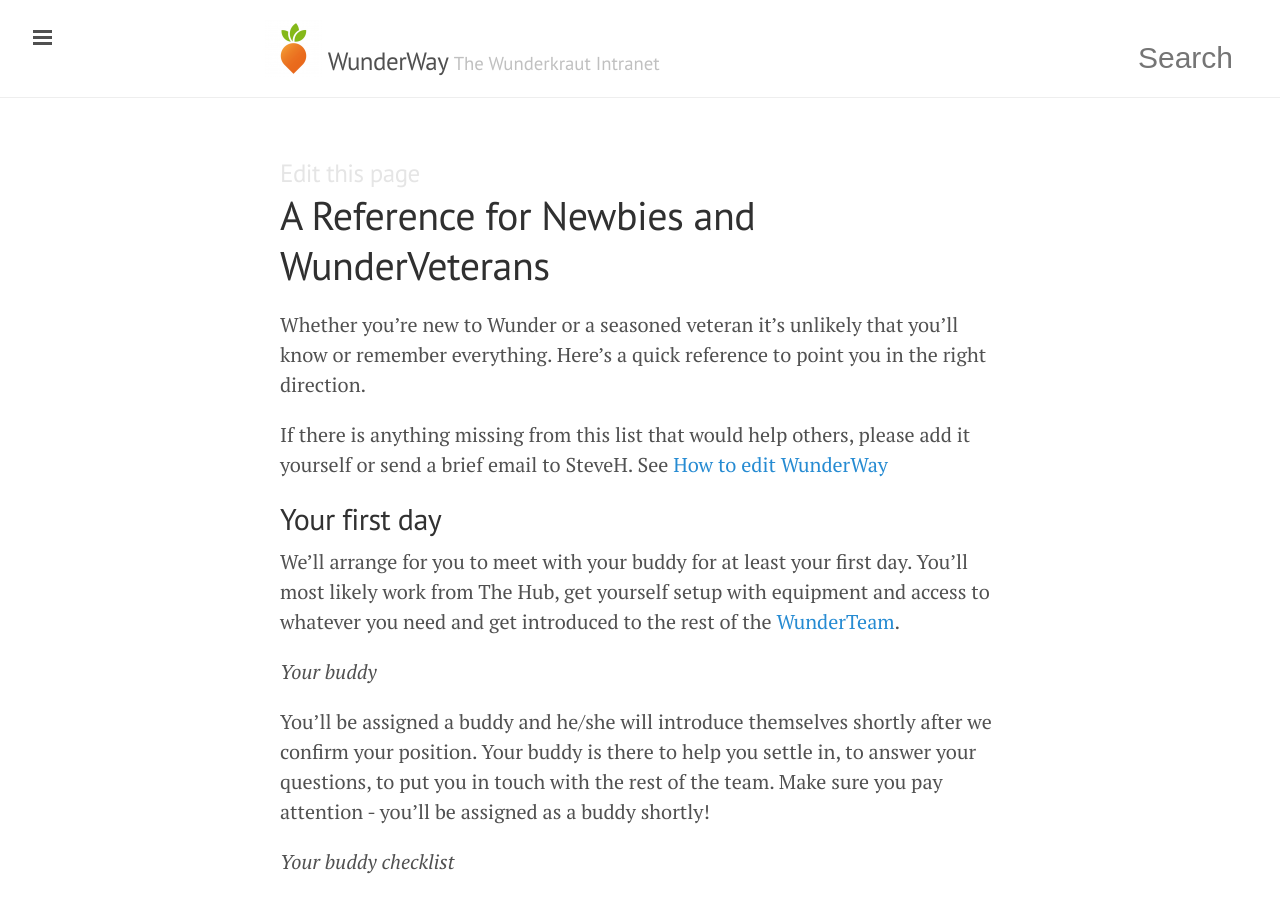
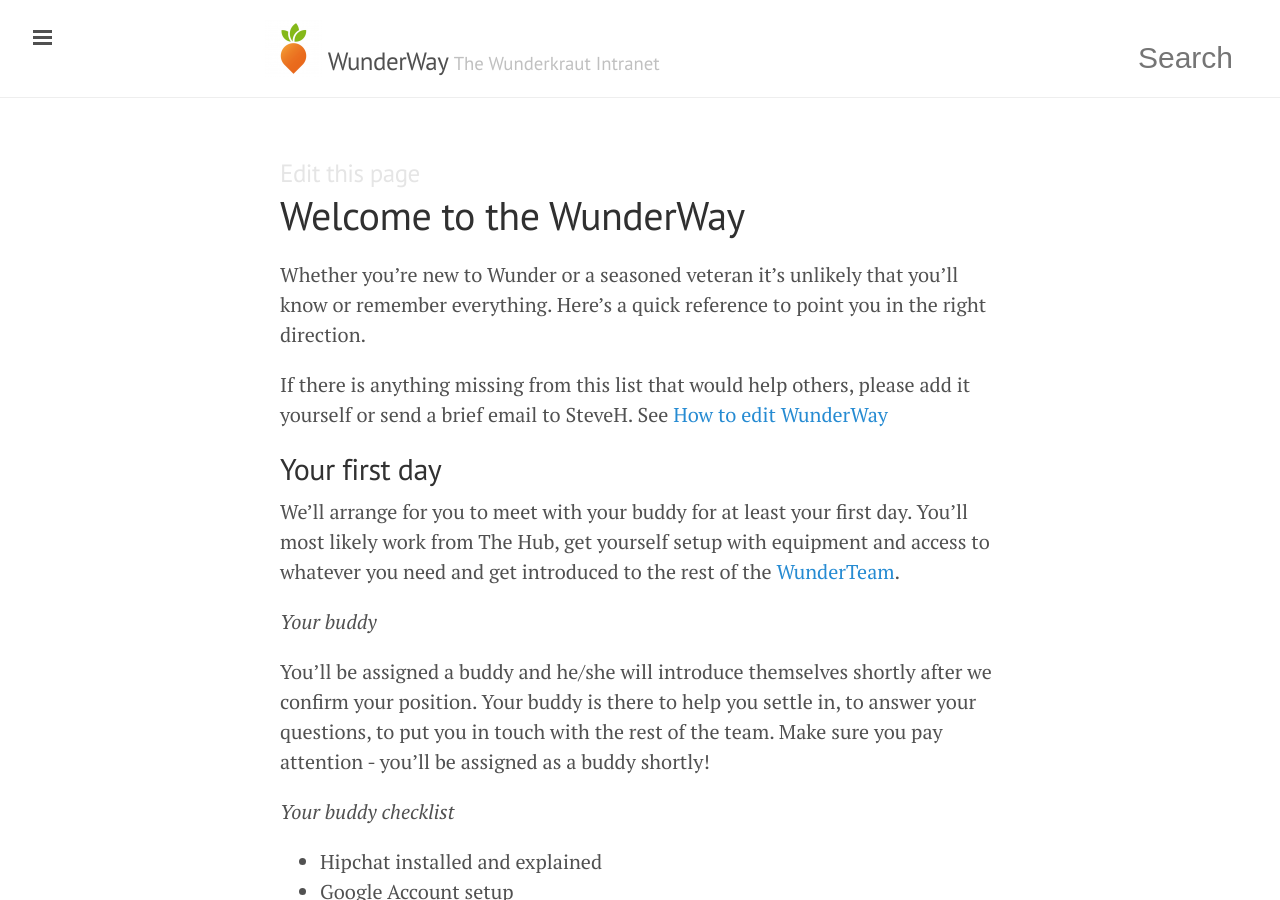
Before and after one commit to tormi/WunderWay, a Jekyll site: the page built from index.md, in a window 1280 px wide and 900 px high. Built offline with Jekyll 4.4.1, drawn with Linux system fonts in a browser that asks for light colours; nearby versions of some CDN libraries; Markdown is read by kramdown in place of the engine named in the settings.

Commit message:
Fixed the homepage title

```diff
--- a/index.md
+++ b/index.md
@@ -1,6 +1,6 @@
 ---
 layout: page
-title: A Reference for Newbies and WunderVeterans
+title: Welcome to the WunderWay
 ---
 
 Whether you're new to Wunder or a seasoned veteran it's unlikely that you'll know or remember everything. Here's a quick reference to point you in the right direction.
```
